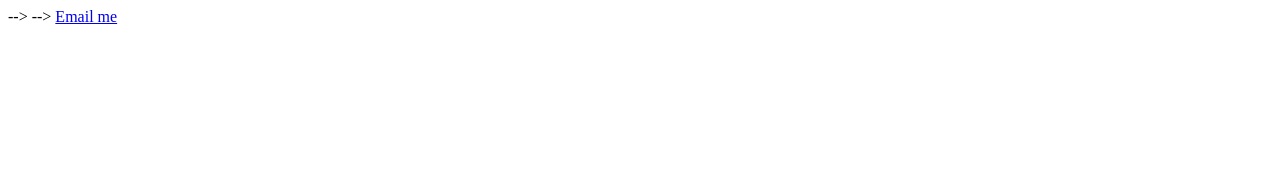
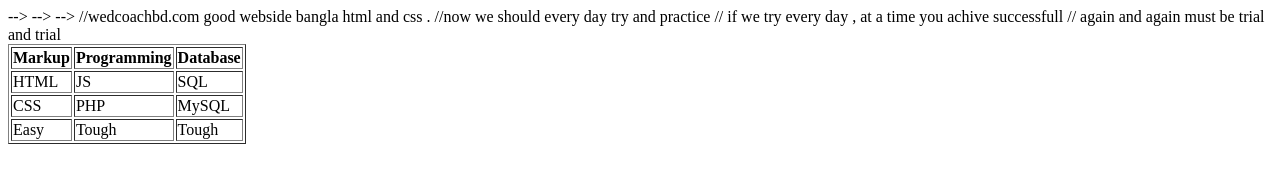
Before and after one commit to Shofikul2024/Marhaba-Javascripte-Maro-Thaba, a plain HTML site: page table.html in a window 1280 px wide. Drawn offline with Linux system fonts and the light colour scheme.

Commit message:
added second commit

```diff
--- a/table.html
+++ b/table.html
@@ -1,4 +1,4 @@
- <!DOCTYPE html>
+ <!-- <!DOCTYPE html>
 <html lang="en">
 <head>
     <meta charset="UTF-8">
@@ -6,13 +6,13 @@
     <title>practice  korbo table bananu </title>
 </head>
 <body>
-    <!-- <table border="1" width="50%">
-
+    <!-- <table border="1" width="50%">  -->
+<!--
          <tr>
             <td> Arif karim </td>
                 </tr>
 
-
+ -->
 
 
 
@@ -52,8 +52,50 @@ rayhan karim
 
         </td>
     </tr>
-    </table> --> --> -->
-
+    <!-- </table> --> --> -->
+<!--
 <a href="mailto:fkarif.cse@gmail.com?subject=Introduce"> Email me </a>
 </body>
 </html>
+
+
+  --> -->
+
+
+
+  //wedcoachbd.com good webside bangla html and css .
+  //now we should every day try and practice
+  // if we try every day , at a time you achive successfull
+  // again  and again must  be trial and trial
+<table border="1" cellpading="50">
+<thead>
+
+<tr>
+<th>Markup</th>
+<th>Programming</th>
+<th>Database</th>
+</tr>
+</thead>
+<tfoot>
+<tr>
+<td>Easy</td>
+<td>Tough</td>
+<td>Tough</td>
+</tr>
+
+</tfoot>
+<tbody>
+
+<tr>
+<td>HTML</td>
+<td>JS</td>
+<td>SQL</td>
+</tr>
+<tr>
+<td>CSS</td>
+<td>PHP</td>
+<td>MySQL</td>
+</tr>
+</tbody>
+
+</table>
```
